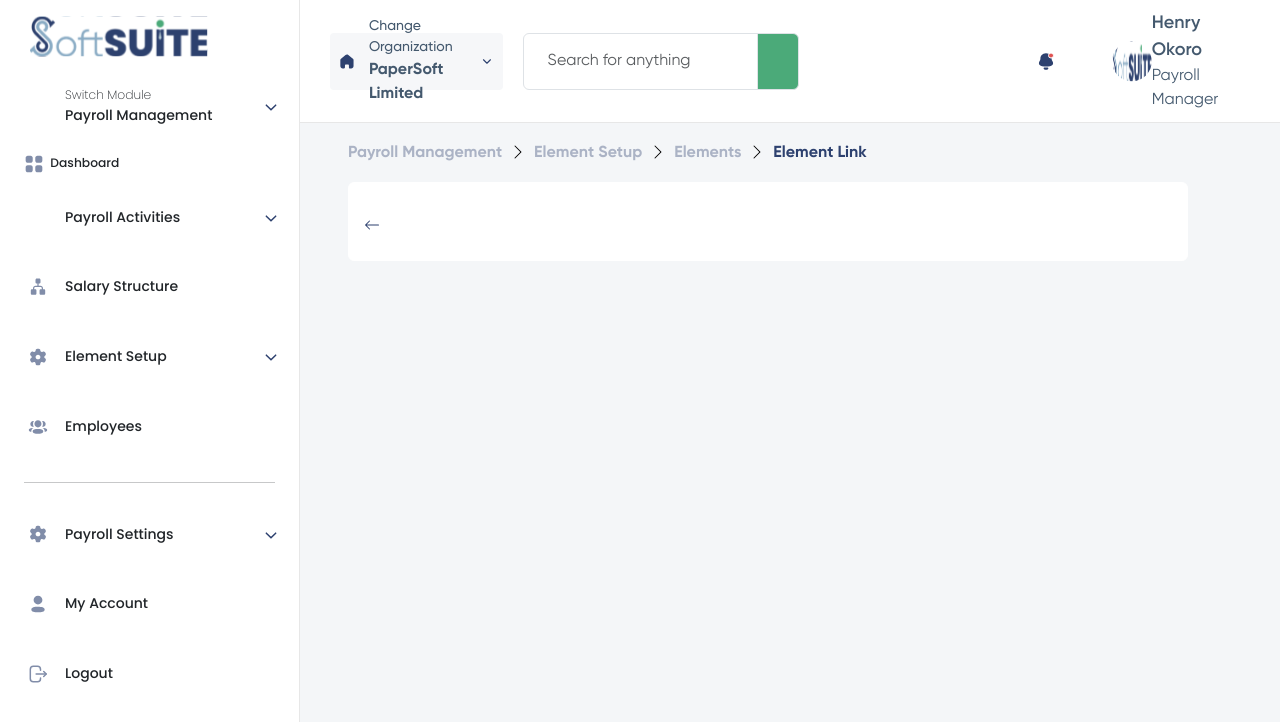
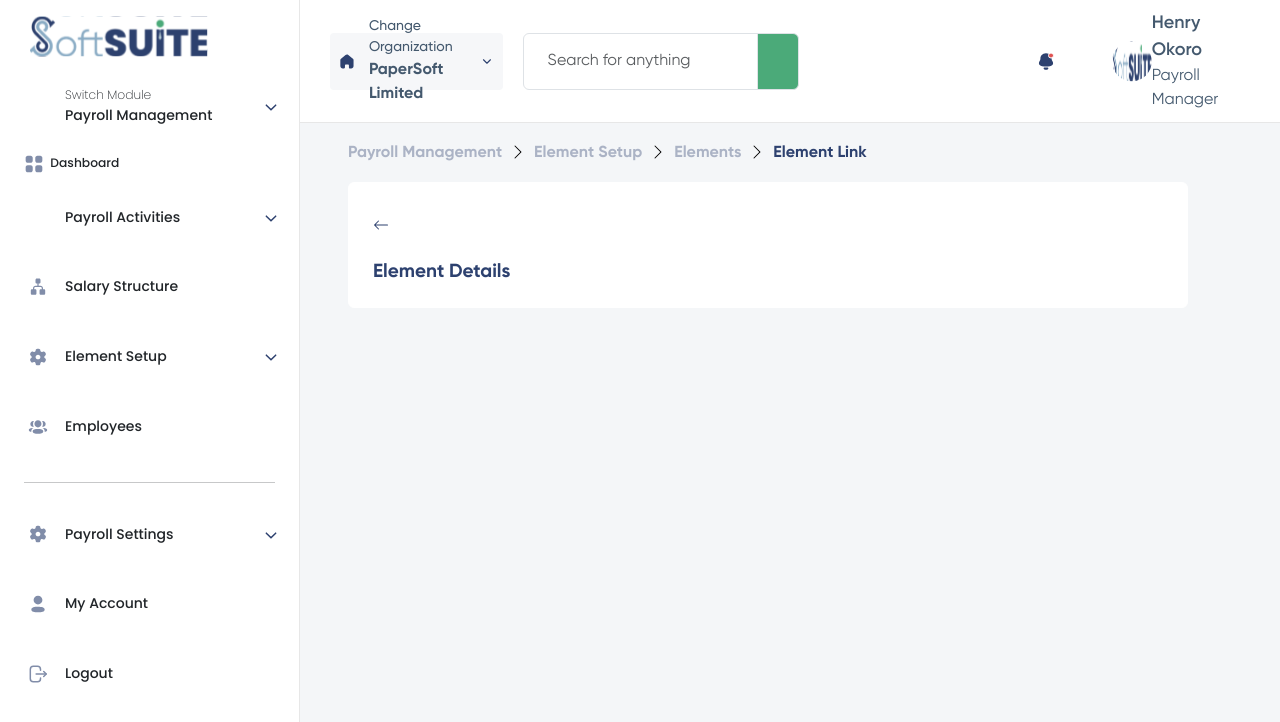
Before and after one commit to Dreezy305/softsuite-test, a React (Create React App) app: page /element/1 in a window 1280 px wide. Shown: the top 722 px of the page. Built offline with nearby package versions, Linux system fonts and the light colour scheme; some icons are missing.

Commit message:
element link feature

```diff
--- a/src/pages/ElementLink.tsx
+++ b/src/pages/ElementLink.tsx
@@ -51,7 +51,7 @@ function ElementLink(): JSX.Element {
         </ol>
       </nav>
 
-      <div className="element">
+      <div className="element px-4">
         <h5 className="element_title">
           <svg
             xmlns="http://www.w3.org/2000/svg"
@@ -69,6 +69,10 @@ function ElementLink(): JSX.Element {
             />
           </svg>
         </h5>
+
+        <div className="text-start">
+          <h5 className="element_title">Element Details</h5>
+        </div>
       </div>
     </div>
   );
```
